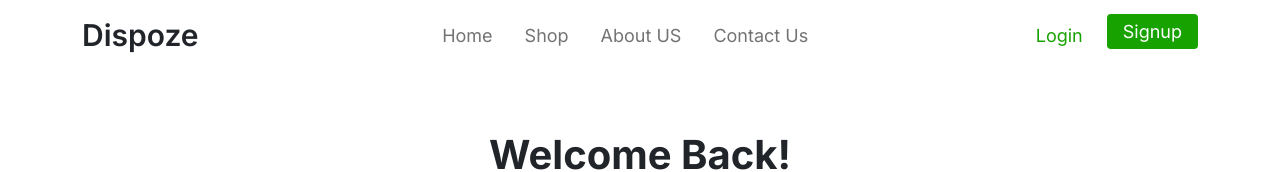
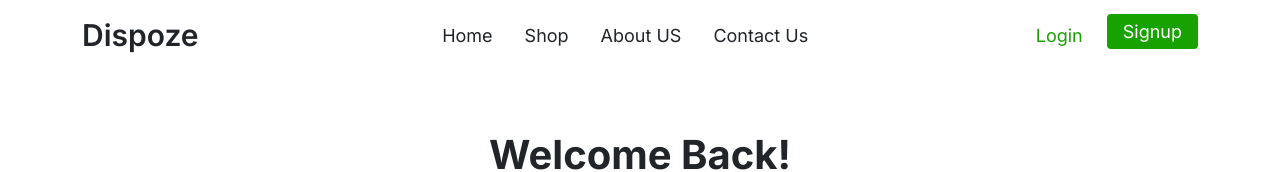
Before and after one commit to 7Creed/kodecamp-dizposeLogin, a plain HTML site: page index.html in a window 1280 px wide. Shown: the top 172 px of the page. Drawn offline with nearby package versions, Linux system fonts and the light colour scheme; a script that the page names is missing.

Commit message:
kodecamp-dizpose-login

```diff
--- a/index.html
+++ b/index.html
@@ -40,16 +40,16 @@
                     <a class="text-decoration-none text-dark d-lg-none" style="font-weight: 400; font-size: 18px;" href="#">MENU</a>
                   </li>
                   <li class="nav-item me-3">
-                    <a class="nav-link link-dark" style="font-weight: 400; font-size: 18px;" aria-current="page" href="index.html"><img src="img/home.png" alt="icon" class="me-4 d-lg-none">Home</a>
+                    <a class="nav-link link-dark text-dark" style="font-weight: 400; font-size: 18px;" aria-current="page" href="index.html"><img src="img/home.png" alt="icon" class="me-4 d-lg-none">Home</a>
                   </li>
                   <li class="nav-item me-3">
-                    <a class="nav-link link-dark" style="font-weight: 400; font-size: 18px;" href="login.html"><img src="img/shop.png" alt="icon" class="me-4 d-lg-none">Shop</a>
+                    <a class="nav-link link-dark text-dark" style="font-weight: 400; font-size: 18px;" href="login.html"><img src="img/shop.png" alt="icon" class="me-4 d-lg-none">Shop</a>
                   </li>
                   <li class="nav-item me-3">
-                    <a class="nav-link link-dark" style="font-weight: 400; font-size: 18px;" href="about-us.html"> <img src="img/people.png" alt="icon" class="me-4 d-lg-none">About US</a>
+                    <a class="nav-link link-dark text-dark" style="font-weight: 400; font-size: 18px;" href="about-us.html"> <img src="img/people.png" alt="icon" class="me-4 d-lg-none">About US</a>
                   </li>
                   <li class="nav-item me-3">
-                    <a class="nav-link link-dark" style="font-weight: 400; font-size: 18px;" href="#footer"><img src="img/messages-3.png" alt="icon" class="me-4 d-lg-none">Contact Us</a>
+                    <a class="nav-link link-dark text-dark" style="font-weight: 400; font-size: 18px;" href="#footer"><img src="img/messages-3.png" alt="icon" class="me-4 d-lg-none">Contact Us</a>
                   </li>
                 </ul>
                 <ul class="navbar-nav ms-auto mb-2 mb-lg-0">
```
